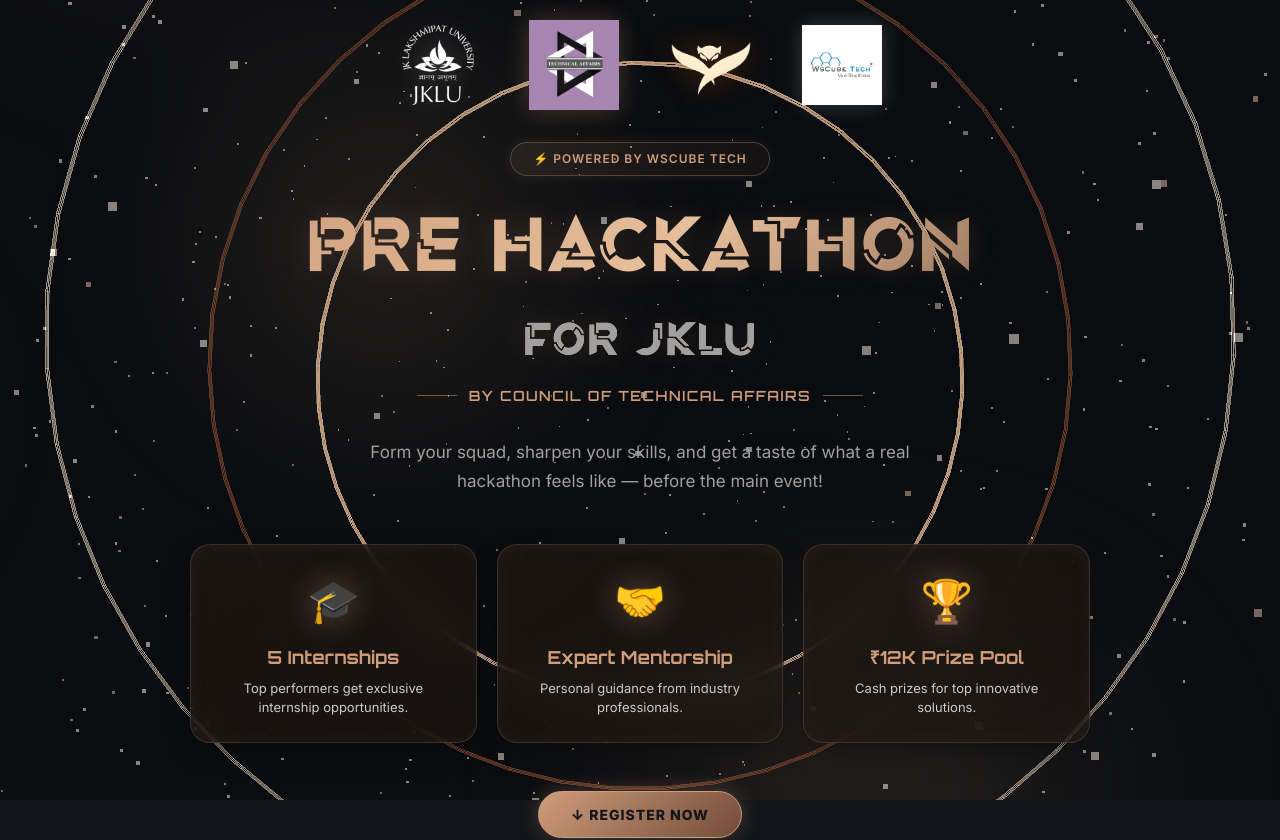
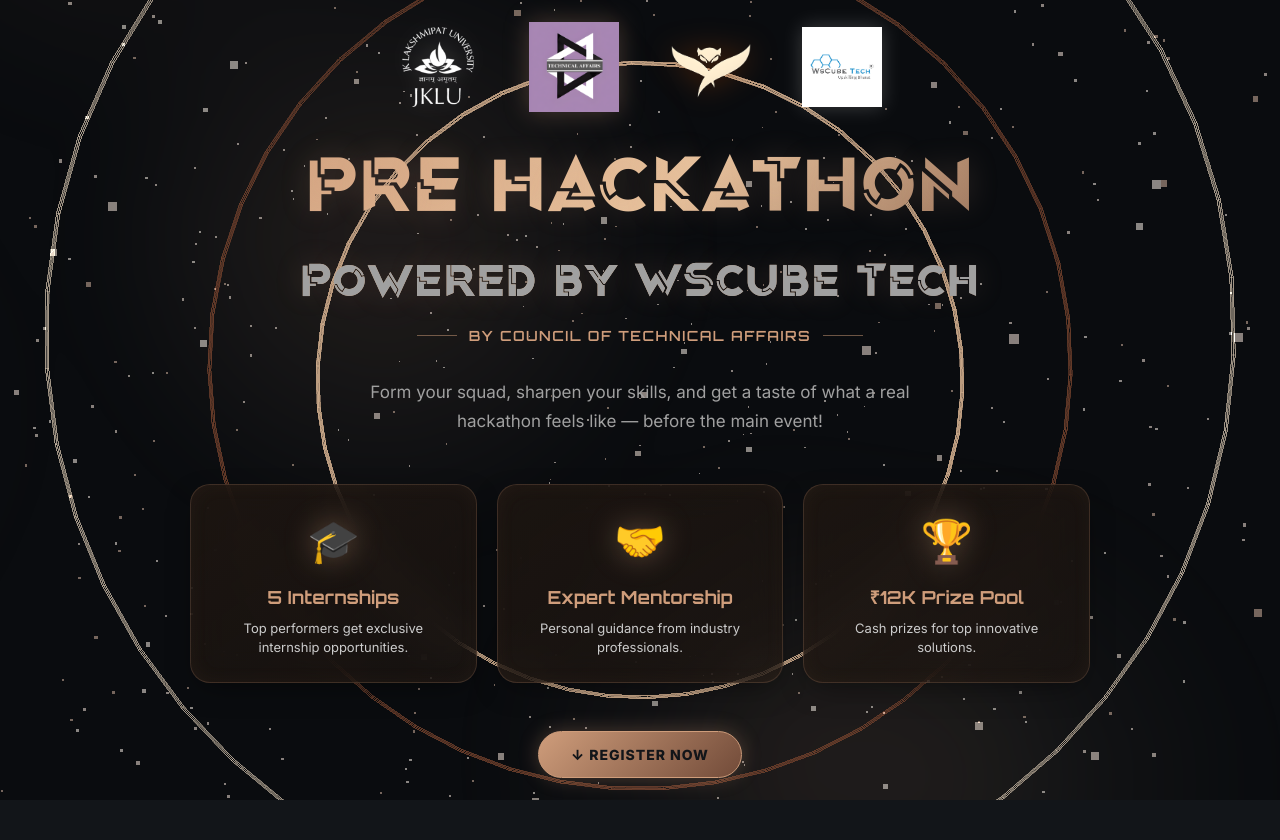
Before and after one commit to aman67032/registration-pre-hackathon, a Next.js app in the folder registration_prehackthon/: page / in a window 1280 px wide. Shown: the top 840 px of the page. Built offline with nearby package versions, Linux system fonts and the light colour scheme.

Commit message:
first commit

```diff
--- a/registration_prehackthon/app/page.tsx
+++ b/registration_prehackthon/app/page.tsx
@@ -364,17 +364,7 @@
               style={{ objectFit: 'contain', height: 'clamp(50px, 10vw, 80px)', width: 'auto', maxWidth: '160px', filter: 'drop-shadow(0 0 10px rgba(255,255,255,0.2))' }} />
           </div>
 
-          {/* Sponsor badge */}
-          <div style={{
-            display: 'inline-flex', alignItems: 'center', gap: '6px', padding: '7px 22px',
-            borderRadius: '30px', background: 'linear-gradient(135deg, rgba(207,157,123,0.1), rgba(114,75,57,0.1))',
-            border: '1px solid rgba(207,157,123,0.3)',
-            fontSize: '12px', color: '#CF9D7B', fontWeight: 600, marginBottom: '28px',
-            letterSpacing: '1px', textTransform: 'uppercase',
-            boxShadow: '0 0 15px rgba(207,157,123,0.1)',
-          }}>
-            ⚡ Powered by WScube Tech
-          </div>
+
 
           {/* Main title with OriginTech font */}
           <h1 style={{
@@ -391,7 +381,7 @@
             textShadow: '0 0 30px rgba(207,157,123,0.2)',
           }}>
             PRE HACKATHON<br />
-            <span style={{ fontSize: '0.6em', color: '#a0a0a0', WebkitTextFillColor: '#a0a0a0' }}>FOR JKLU</span>
+            <span style={{ fontSize: '0.6em', color: '#a0a0a0', WebkitTextFillColor: '#a0a0a0' }}>Powered by WScube Tech</span>
           </h1>
 
           {/* Byline */}
```
